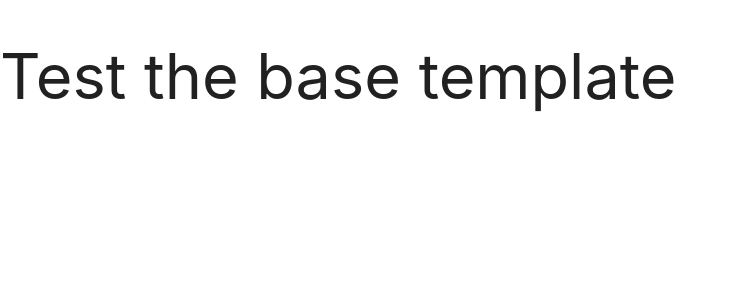
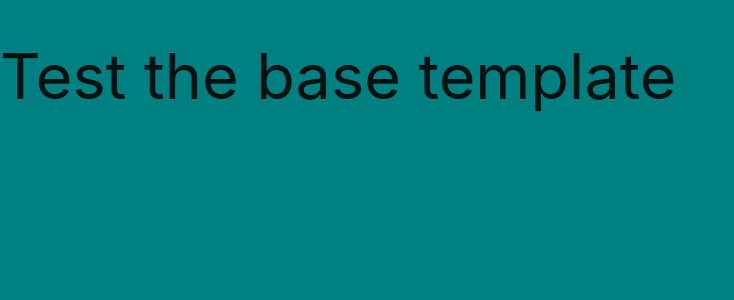
Before and after one commit to MoeskerDev/ms-project3-glossary, a Flask app: template templates/base.html in a window 1280 px wide. Shown: the top 300 px of the page, without its empty margins (0-734 px from the left). Run offline with Flask 2, Linux system fonts and the light colour scheme; the template is opened without the code that fills it, so the values that code supplies are empty; some libraries are stand-ins or nearby versions.

Commit message:
Added static files

```diff
--- /dev/null
+++ b/static/css/style.css
@@ -0,0 +1,3 @@
+body {
+    background-color:teal
+}
--- a/templates/base.html
+++ b/templates/base.html
@@ -7,6 +7,9 @@
     <link rel="stylesheet" href="https://cdnjs.cloudflare.com/ajax/libs/font-awesome/5.15.3/css/all.min.css"
         integrity="sha512-iBBXm8fW90+nuLcSKlbmrPcLa0OT92xO1BIsZ+ywDWZCvqsWgccV3gFoRBv0z+8dLJgyAHIhR35VZc2oM/gI1w==" crossorigin="anonymous" referrerpolicy="no-referrer" type="text/css"/>
     <link rel="stylesheet" href="https://cdnjs.cloudflare.com/ajax/libs/materialize/1.0.0/css/materialize.min.css" type="text/css">
+    <link rel="stylesheet" href="{{ url_for('static', filename='css/style.css') }}" type="text/css">
+    {% block styles %}
+    {% endblock %}
     <title>Glossary Grow Fields</title>
 </head>
 <body>
@@ -15,5 +18,8 @@
     {% endblock %}
     <script src="https://code.jquery.com/jquery-3.6.0.min.js" integrity="sha256-/xUj+3OJU5yExlq6GSYGSHk7tPXikynS7ogEvDej/m4=" crossorigin="anonymous"></script>
     <script src="https://cdnjs.cloudflare.com/ajax/libs/materialize/1.0.0/js/materialize.min.js"></script>
+    <script src="{{ url_for('static', filename='js/script.js') }}"></script>
+    {% block scripts %}
+    {% endblock %}
 </body>
 </html>
```
Also changed, not shown: static/js/script.js (added).
